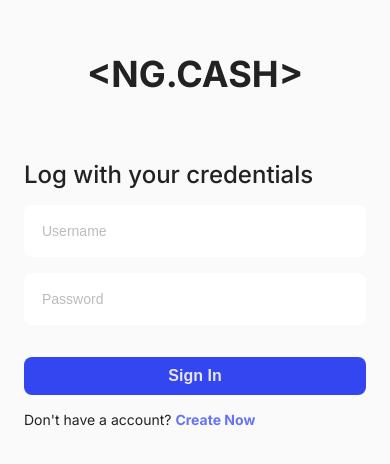
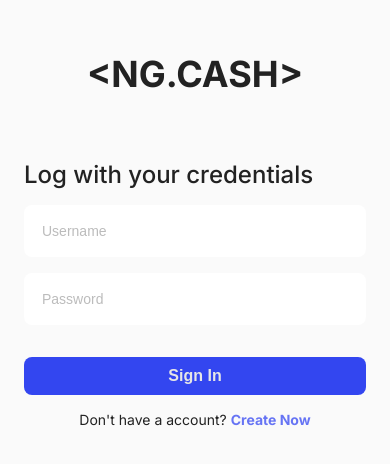
Before and after one commit to MarllonCampos/fake-bank, a React (Vite) app in the folder web/: page / in a window 390 px wide. Shown: the part 182-646 px from the top of the page. Built offline with nearby package versions, Linux system fonts and the light colour scheme; the HTML template or start-up script is replaced by a standard one.

Commit message:
feat: add responsive layout to create and login

```diff
--- a/web/src/pages/CreateAccount/styles.ts
+++ b/web/src/pages/CreateAccount/styles.ts
@@ -16,7 +16,6 @@
   gap: ${props => props.theme.spacing.xxlarge};
 
   padding: 32px 24px;
-  max-width: 420px;
   width: 100%;
   height:100%;
   background-color: ${props => props.theme.backgroundColor};
@@ -29,6 +28,7 @@
   .login-box {
 
     width: 100%;
+    max-width: 420px;
 
     &__title {
       font-size: 24px;
@@ -39,6 +39,7 @@
     &__login {
       color: ${props => props.theme.gray[900]};
       margin-top: ${props => props.theme.spacing.large};
+      text-align: center;
 
       font-size: 14px;
       a {
@@ -49,4 +50,11 @@
     }
   }
 
+  @media (min-width: 790px) {
+    max-width: 420px;
+    .login-box{
+      max-width:none;
+    }
+  }
+
 `
--- a/web/src/pages/Home/index.tsx
+++ b/web/src/pages/Home/index.tsx
@@ -1,4 +1,4 @@
-import React, { useEffect } from "react";
+import React from "react";
 import { Link } from "react-router-dom";
 import { Container, RightSideContainer } from "./styles";
 import LeftSideAccount from "../../components/LeftSideAccount";
--- a/web/src/pages/Home/styles.ts
+++ b/web/src/pages/Home/styles.ts
@@ -16,7 +16,6 @@
   gap: ${props => props.theme.spacing.xxlarge};
 
   padding: 32px 24px;
-  max-width: 420px;
   width: 100%;
   height:100%;
   background-color: ${props => props.theme.backgroundColor};
@@ -29,15 +28,18 @@
   .login-box {
 
     width: 100%;
+    max-width: 420px;
 
     &__title {
       font-size: 24px;
       font-weight: 500;
     }
 
+
     &__create-account {
       color: ${props => props.theme.gray[900]};
       margin-top: ${props => props.theme.spacing.large};
+      text-align: center;
 
       font-size: 14px;
       a {
@@ -48,4 +50,11 @@
     }
   }
 
+  @media (min-width: 790px) {
+    max-width: 420px;
+    .login-box {
+      max-width:440px;
+    }
+  }
+
 `
```
